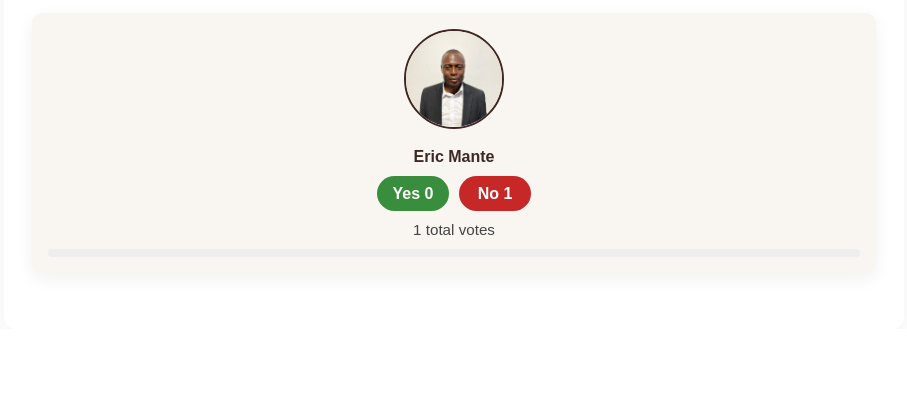
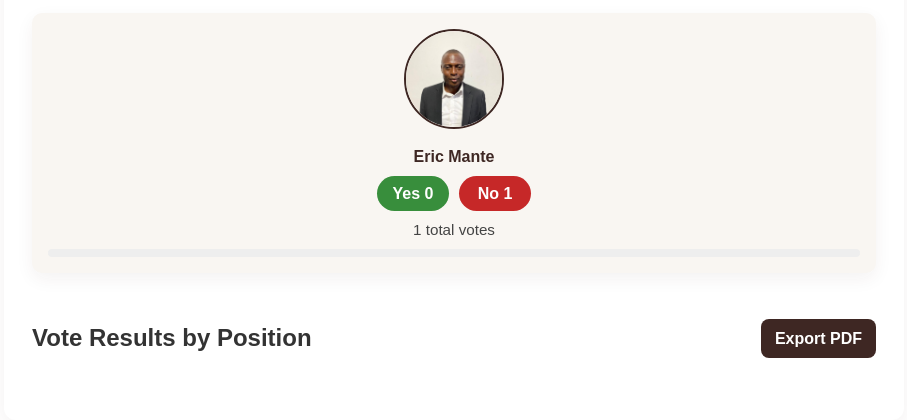
Before and after one commit to Ernesto11524/voting_software, a Django app: page /main/vote_results/ in a window 1280 px wide. Shown: the part 2608-3028 px from the top of the page, without its empty margins (186-1093 px from the left). Before the commit the page ends 2881 px from the top, so only its background shows below. Run offline with Django 5.2, Linux system fonts and the light colour scheme; data comes from the database, SQL or seed files in the repository; both versions use the stored data as it was after the commit.

Commit message:
No description

```diff
--- a/main/static/css/vote_results.css
+++ b/main/static/css/vote_results.css
@@ -15,6 +15,24 @@
   grid-template-columns: repeat(auto-fit, minmax(200px, 1fr));
   gap: 20px;
   margin-bottom: 24px;
+}
+
+/* ...existing rules ... */
+
+.results-header {
+  display:flex;
+  align-items:center;
+  justify-content:space-between;
+  gap:12px;
+  margin-bottom:16px;
+}
+.results-header .btn {
+  background:#3E2723;
+  color:#fff;
+  padding:8px 14px;
+  border-radius:8px;
+  text-decoration:none;
+  font-weight:700;
 }
 
 .candidate-card {
--- a/main/templates/main/vote_results.html
+++ b/main/templates/main/vote_results.html
@@ -43,5 +43,9 @@
             </div>
         </div>
     {% endfor %}
+    <div class="results-header">
+        <h2>Vote Results by Position</h2>
+        <a href="{% url 'vote_results_pdf' %}" class="btn" target="_blank" rel="noopener">Export PDF</a>
+    </div>
 </div>
 {% endblock %}
--- a/main/urls.py
+++ b/main/urls.py
@@ -17,4 +17,5 @@ urlpatterns = [
     path('vote_results/', main_views.vote_results, name='vote_results'),
     path('not-voted/', main_views.not_voted_list, name='not_voted_list'),
     path('candidate-voters/<int:candidate_id>/', main_views.candidate_voters, name='candidate_voters'),
+    path('vote_results/pdf/', main_views.export_vote_results_pdf, name='vote_results_pdf'),
 ]
--- a/main/views.py
+++ b/main/views.py
@@ -6,6 +6,7 @@ from django.urls import reverse_lazy
 from .models import Position, Candidate, Vote
 from .forms import PositionForm, CandidateForm, VotingForm, CustomLoginForm
 from django.contrib import messages
+from django.contrib.auth.decorators import login_required
 from django.core.mail import send_mail
 from django.conf import settings
 from django.db.models import Count, Q
@@ -58,6 +59,7 @@ def register_candidate(request):
         form = CandidateForm()
     return render(request, 'main/register_candidate.html', {'form': form})
 
+@login_required
 def vote_view(request):
     positions = Position.objects.prefetch_related('candidate_position').all()
     has_voted = Vote.objects.filter(voter=request.user).exists()
@@ -170,3 +172,95 @@ class CustomLoginView(LoginView):
             return reverse_lazy('admin_homepage')
         else:
             return reverse_lazy('user_homepage')
+
+
+# ...existing code...
+from io import BytesIO
+from django.http import HttpResponse
+from reportlab.lib.pagesizes import A4
+from reportlab.platypus import SimpleDocTemplate, Paragraph, Spacer, Table, TableStyle
+from reportlab.lib import colors
+from reportlab.lib.styles import getSampleStyleSheet
+# ...existing code...
+
+def export_vote_results_pdf(request):
+    """
+    Generate a PDF summarising:
+    - total voters
+    - number who voted
+    - number not voted
+    - per-position candidate yes/no counts
+    """
+    # basic counts
+    total_voters = User.objects.count()
+    voted_count = Vote.objects.values('voter').distinct().count()
+    not_voted_count = total_voters - voted_count
+
+    # build results same as vote_results view
+    positions = Position.objects.prefetch_related('candidate_position').all()
+    results = []
+    for position in positions:
+        candidates = position.candidate_position.all()
+        candidate_rows = []
+        for candidate in candidates:
+            yes_count = Vote.objects.filter(position=position, candidate=candidate, choice='yes').count()
+            no_count = Vote.objects.filter(position=position, candidate=candidate, choice='no').count()
+            total = yes_count + no_count
+            candidate_rows.append({
+                'name': f"{candidate.candidate_name.first_name} {candidate.candidate_name.last_name}",
+                'yes': yes_count,
+                'no': no_count,
+                'total': total,
+            })
+        results.append({
+            'position': position.position_name,
+            'candidates': candidate_rows
+        })
+
+    # build PDF
+    buffer = BytesIO()
+    doc = SimpleDocTemplate(buffer, pagesize=A4, rightMargin=36, leftMargin=36, topMargin=36, bottomMargin=36)
+    styles = getSampleStyleSheet()
+    story = []
+
+    story.append(Paragraph("Vote Results", styles['Title']))
+    story.append(Spacer(1, 12))
+
+    # summary counts
+    story.append(Paragraph(f"Total registered voters: <b>{total_voters}</b>", styles['Normal']))
+    story.append(Paragraph(f"Number who voted: <b>{voted_count}</b>", styles['Normal']))
+    story.append(Paragraph(f"Number yet to vote: <b>{not_voted_count}</b>", styles['Normal']))
+    story.append(Spacer(1, 12))
+
+    # per-position tables
+    for r in results:
+        story.append(Paragraph(r['position'], styles['Heading2']))
+        story.append(Spacer(1, 6))
+
+        # table header + rows
+        data = [["Candidate", "Yes", "No", "Total"]]
+        for c in r['candidates']:
+            data.append([c['name'], str(c['yes']), str(c['no']), str(c['total'])])
+
+        table = Table(data, colWidths=[240, 60, 60, 60])
+        table.setStyle(TableStyle([
+            ('BACKGROUND', (0,0), (-1,0), colors.HexColor("#3E2723")),
+            ('TEXTCOLOR', (0,0), (-1,0), colors.white),
+            ('FONTNAME', (0,0), (-1,0), 'Helvetica-Bold'),
+            ('ALIGN',(1,1),(-1,-1),'CENTER'),
+            ('GRID', (0,0), (-1,-1), 0.25, colors.grey),
+            ('VALIGN', (0,0), (-1,-1), 'MIDDLE'),
+            ('LEFTPADDING', (0,0), (-1,-1), 6),
+            ('RIGHTPADDING', (0,0), (-1,-1), 6),
+        ]))
+        story.append(table)
+        story.append(Spacer(1, 12))
+
+    doc.build(story)
+    pdf = buffer.getvalue()
+    buffer.close()
+
+    response = HttpResponse(pdf, content_type='application/pdf')
+    response['Content-Disposition'] = 'attachment; filename="vote_results.pdf"'
+    return response
+# ...existing code...
```
Also changed, not shown: db.sqlite3.
